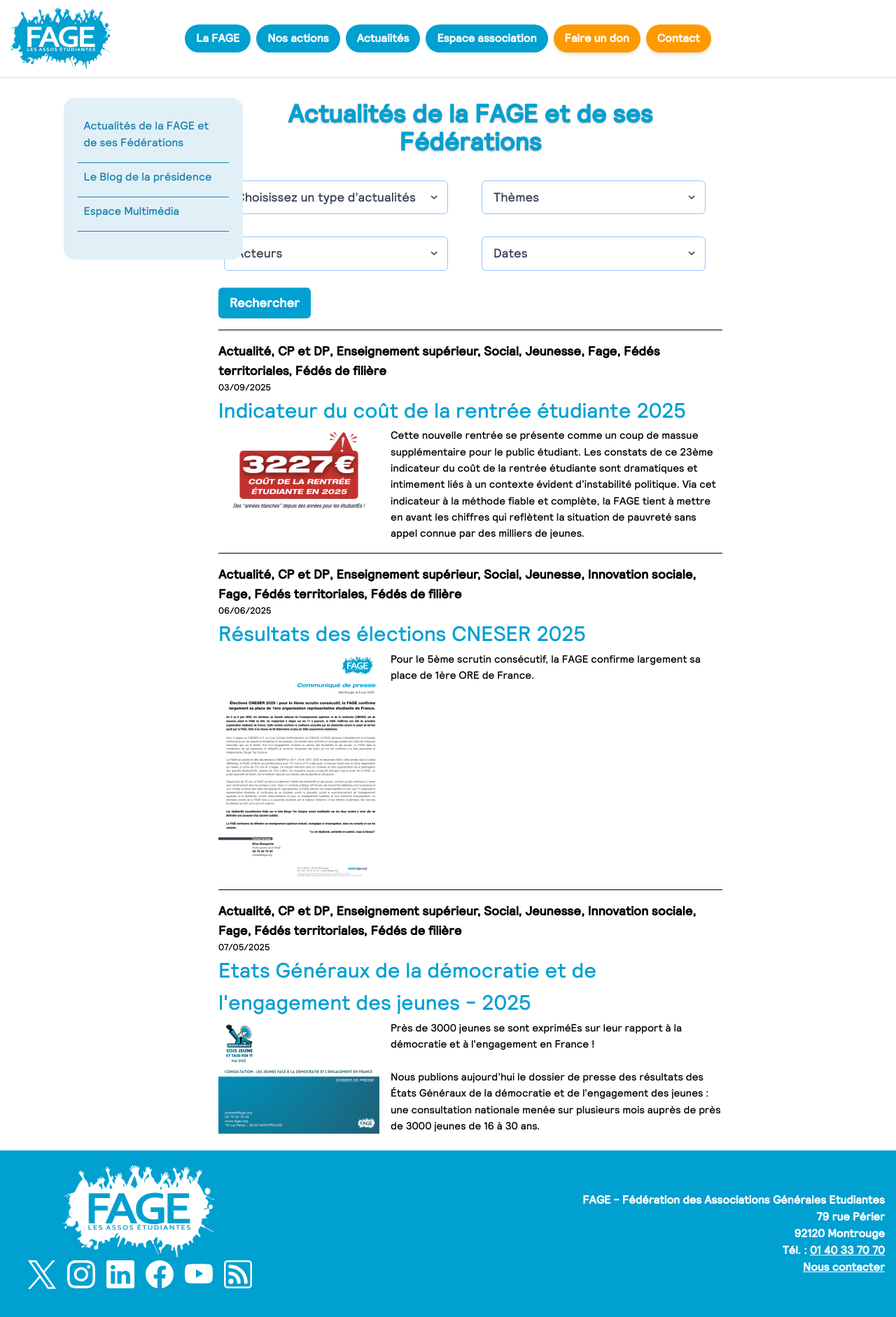
After one commit to ne1i/but_a2_sae_s3, a PHP site: page /actu.html in a window 1280 px wide. The commit adds this page. Shown: the whole page at 70% size. Run offline with PHP 8.4, Linux system fonts and the light colour scheme.

Commit message:
Develop sekou (#23)
* Page actualités et Blog du président

* Page actualités et Blog du président

* abort

```diff
--- /dev/null
+++ b/static/actu.html
@@ -0,0 +1,368 @@
+<!DOCTYPE html>
+<html lang="fr">
+<head>
+    <meta charset="UTF-8">
+    <meta name="viewport" content="width=device-width, initial-scale=1.0">
+    <title>Actualites</title>
+    <link rel="stylesheet" href="style.css">
+</head>
+
+
+<body>
+    <header
+            class="flex lg:items-center items-stretch justify-stretch lg:justify-between lg:flex-row flex-col sticky top-0 left-0 right-0 z-10 bg-white shadow-sm p-3 lg:p-0">
+        <div class="flex items-center justify-between lg:justify-start">
+            <button class="lg:hidden hover:bg-fage-100 active:bg-fage-200 p-2 rounded flex flex-col gap-1"
+                    title="Ouvrir/fermer le menu">
+                <span class="sr-only">Menu</span>
+                <span class="block w-8 h-1 bg-fage-400 rounded"></span>
+                <span class="block w-8 h-1 bg-fage-400 rounded"></span>
+                <span class="block w-8 h-1 bg-fage-400 rounded"></span>
+            </button>
+
+            <script>
+                const button = document.querySelector("button");
+                button.addEventListener("click", () => {
+                    button.classList.toggle("active");
+                    const nav = document.querySelector("nav");
+                    nav.classList.toggle("hidden");
+                });
+            </script>
+
+            <a class href="index.html">
+                    <span class="hidden" aria-hidden="true">Retour à
+                        l'accueil</span>
+                <img src="assets/image/Logo_FAGE.svg" alt="Logo_FAGE" class="lg:max-w-40 max-w-20 lg:m-2" />
+            </a>
+        </div>
+
+        <nav class="justify-center hidden lg:flex active">
+            <ul class="flex flex-1 flex-wrap gap-2 lg:flex-row flex-col items-stretch lg:items-center w-full lg:w-auto">
+                <li>
+                    <a href="index.html"
+                            class="block text-center bg-fage-500 hover:bg-fage-600 active:bg-fage-700 rounded-full px-4 text-white py-2 font-bold">
+                        La FAGE
+                    </a>
+                </li>
+                <li>
+                    <a
+                            class="block text-center bg-fage-500 hover:bg-fage-600 active:bg-fage-700 py-2 rounded-full px-4 text-white font-bold">Nos
+                        actions</a>
+                </li>
+                <li>
+                    <a href="actu.html"
+                            class="block text-center bg-fage-500 hover:bg-fage-600 active:bg-fage-700 py-2 rounded-full px-4 text-white font-bold">Actualités</a>
+                </li>
+
+                <li>
+                    <a href="espace_asso.html"
+                       class="block text-center bg-fage-500 hover:bg-fage-600 active:bg-fage-700 py-2 rounded-full px-4 text-white font-bold">Espace
+                        association</a>
+                </li>
+                <li>
+                    <a href="https://www.helloasso.com/associations/federation-des-associations-generales-etudiantes-fage/formulaires/1"
+                       target="_blank"
+                       class=" block text-center bg-amber-500 hover:bg-amber-600 active:bg-amber-700 py-2 rounded-3xl px-4 text-white font-bold shadow-md">Faire
+                        un don</a>
+                </li>
+                <li><a
+                        class="block text-center bg-amber-500 hover:bg-amber-600 active:bg-amber-700 py-2 rounded-3xl px-4 text-white font-bold shadow-md">Contact</a>
+                </li>
+            </ul>
+        </nav>
+
+
+        <img src="assets/image/Logo_FAGE.svg" alt="Logo_FAGE"
+             class="invisible lg:max-w-40 max-w-20 m-2 lg:block hidden" />
+
+
+    </header>
+    <!---------------------------------------------------------------------- PAGE PRINCIPALE ---------------------------------------------------------------------------------------->
+    <main class="flex justify-center mb-6  lg:w-9/12 mx-auto">
+
+
+        <aside class ="z-100">
+
+            <script>
+                document.addEventListener("DOMContentLoaded", function () {
+                    /** @type {HTMLButtonElement}*/
+                    const button = document.getElementById("sidePanelBtn");
+                    /** @type {HTMLDivElement}*/
+                    const sidePanel = document.getElementById("sidePanel");
+
+                    button.addEventListener("click", function () {
+                        sidePanel.classList.toggle("-translate-x-full");
+                        button.children[0].classList.toggle("rotate-180");
+                    })
+                })
+            </script>
+            <div id="sidePanel"
+                 class="py-10 pt-5 px-5 mr-4  bg-fage-50 rounded-l-none rounded-tr-none  rounded-2xl  mt-10 left-0 top-30 h-fit fixed -translate-x-full transition ease-out lg:hidden block max-w-8/12">
+                <button id="sidePanelBtn"
+                        class="absolute top-0 left-full bg-fage-100 hover:bg-fage-200 rounded-r-2xl p-2 text-center lg:hidden">
+                    <svg xmlns="http://www.w3.org/2000/svg" viewBox="0 0 640 640" class="transition w-8">
+                        <path
+                                d="M566.6 342.6C579.1 330.1 579.1 309.8 566.6 297.3L406.6 137.3C394.1 124.8 373.8 124.8 361.3 137.3C348.8 149.8 348.8 170.1 361.3 182.6L466.7 288L96 288C78.3 288 64 302.3 64 320C64 337.7 78.3 352 96 352L466.7 352L361.3 457.4C348.8 469.9 348.8 490.2 361.3 502.7C373.8 515.2 394.1 515.2 406.6 502.7L566.6 342.7z" />
+                    </svg>
+                </button>
+                <ul class="">
+                    <li class=" border-b text-fage-600 hover:text-fage-900">
+                        <a href=" actu.html" class=" p-2 mb-2 inline-block">Actualités de la FAGE et de ses Fédérations </a>
+                    </li>
+                    <li class=" border-b text-fage-600 hover:text-fage-900">
+                        <a href="blog.html" class="  p-2 mb-2 inline-block">Le Blog de la présidence </a>
+                    </li>
+                    <li class=" border-b text-fage-600 hover:text-fage-900">
+                        <a href="" class="  p-2 mb-2 inline-block">Espace Multimédia </a>
+                    </li>
+
+
+                </ul>
+            </div>
+            <!-- Écran large -->
+            <div
+                    class=" py-10 pt-5 px-5 mr-4 w-64 bg-fage-50 rounded-2xl mt-10 lg:block hidden md:items-start fixed top-1/8 left-1/14 ">
+                <ul>
+                    <li class=" border-b text-fage-600 hover:text-fage-900">
+                        <a href="actu.html" class=" p-2 mb-2 inline-block">Actualités de la FAGE et de ses Fédérations </a>
+                    </li>
+                    <li class=" border-b text-fage-600 hover:text-fage-900">
+                        <a href="blog.html" class="  p-2 mb-2 inline-block">Le Blog de la présidence </a>
+                    </li>
+                    <li class=" border-b text-fage-600 hover:text-fage-900">
+                        <a href="" class="  p-2 mb-2 inline-block">Espace Multimédia </a>
+                    </li>
+                </ul>
+            </div>
+        </aside>
+
+
+
+        <article class="lg:mt-8 lg:w-9/12 text-lg p-10 lg:p-0 ml-16">
+
+            <h1 class="text-center text-4xl text-fage-500 font-bold text-shadow-md">
+                Actualités de la FAGE et de ses Fédérations
+            </h1>
+<br>
+            <div class="grid grid-cols-1 md:grid-cols-2 gap-4">
+
+                <figure class="relative w-80 m-2">
+                    <p class="sr-only">Filtre par type d'actualités</p>
+                    <select class="block appearance-none w-full bg-white border border-blue-300 text-gray-700 py-3 px-4 pr-10 rounded-md leading-tight focus:outline-none focus:bg-white focus:border-blue-500">
+                        <option disabled selected>Choisissez un type d'actualités</option>
+                        <option>CD et DP</option>
+                        <option>Interviews</option>
+                    </select>
+                    <figure class="pointer-events-none absolute inset-y-0 right-0 flex items-center px-3 text-gray-700">
+                        <svg class="fill-current h-4 w-4" xmlns="http://www.w3.org/2000/svg" viewBox="0 0 20 20">
+                            <path d="M9.293 12.95l.707.707L15.657 8l-1.414-1.414L10 10.828 5.757 6.586 4.343 8z"/>
+                        </svg>
+                    </figure>
+                </figure>
+
+                <figure class="relative w-80 m-2">
+                    <p class="sr-only">Filtre par thèmes</p>
+                    <select class="block appearance-none w-full bg-white border border-blue-300 text-gray-700 py-3 px-4 pr-10 rounded-md leading-tight focus:outline-none focus:bg-white focus:border-blue-500">
+                        <option disabled selected>Thèmes</option>
+                        <option>Enseignement supérieur</option>
+                        <option>Social</option>
+                        <option>Jeunesse</option>
+                        <option>Innovation sociale</option>
+                        <option>Formation</option>
+                    </select>
+                    <figure class="pointer-events-none absolute inset-y-0 right-0 flex items-center px-3 text-gray-700">
+                        <svg class="fill-current h-4 w-4" xmlns="http://www.w3.org/2000/svg" viewBox="0 0 20 20">
+                            <path d="M9.293 12.95l.707.707L15.657 8l-1.414-1.414L10 10.828 5.757 6.586 4.343 8z"/>
+                        </svg>
+                    </figure>
+                </figure>
+
+                <figure class="relative w-80 m-2">
+                    <p class="sr-only">Filtre par acteurs</p>
+                    <select class="block appearance-none w-full bg-white border border-blue-300 text-gray-700 py-3 px-4 pr-10 rounded-md leading-tight focus:outline-none focus:bg-white focus:border-blue-500">
+                        <option disabled selected>Acteurs</option>
+                        <option>Fage</option>
+                        <option>Fedés Territoriales</option>
+                        <option>Fédés de filiere</option>
+                        <option>Membres associés</option>
+                    </select>
+                    <figure class="pointer-events-none absolute inset-y-0 right-0 flex items-center px-3 text-gray-700">
+                        <svg class="fill-current h-4 w-4" xmlns="http://www.w3.org/2000/svg" viewBox="0 0 20 20">
+                            <path d="M9.293 12.95l.707.707L15.657 8l-1.414-1.414L10 10.828 5.757 6.586 4.343 8z"/>
+                        </svg>
+                    </figure>
+                </figure>
+
+                <figure class="relative w-80 m-2">
+                    <p class="sr-only">Filtre par dates</p>
+                    <select class="block appearance-none w-full bg-white border border-blue-300 text-gray-700 py-3 px-4 pr-10 rounded-md leading-tight focus:outline-none focus:bg-white focus:border-blue-500">
+                        <option disabled selected>Dates</option>
+                        <option>Aujourd'hui</option>
+                        <option>Cette semaine</option>
+                    </select>
+                    <figure class="pointer-events-none absolute inset-y-0 right-0 flex items-center px-3 text-gray-700">
+                        <svg class="fill-current h-4 w-4" xmlns="http://www.w3.org/2000/svg" viewBox="0 0 20 20">
+                            <path d="M9.293 12.95l.707.707L15.657 8l-1.414-1.414L10 10.828 5.757 6.586 4.343 8z"/>
+                        </svg>
+                    </figure>
+                </figure>
+                <article class="relative w-80">
+                    <button class="block text-center bg-fage-500 hover:bg-fage-600 active:bg-fage-700 rounded-md px-4 text-white py-2 font-bold">
+                        Rechercher
+                    </button>
+                </article>
+
+            </div>
+            <hr class="my-4">
+            <div>
+                <ul >
+                    <li>
+                        <a href="https://www.fage.org/news/actualites-fage-federations/2025-09-03,DP-FAGE-ICDR-2025.htm" class="block">
+                        <span class="font-bold text-[18px]">
+                          Actualité, CP et DP, Enseignement supérieur, Social, Jeunesse, Fage, Fédés territoriales, Fédés de filière
+                         </span>
+                            <p class="date font-light text-[13px]">
+                                03/09/2025
+                            </p>
+                            <h3 class="text-fage-500 text-[30px]">
+                                Indicateur du coût de la rentrée étudiante 2025
+                            </h3>
+                            <div class="flex lg:flex-row flex-col gap-4 lg:items-start items-center">
+                                <img src="assets/image/article1.png" alt="Indicateur du coût de la rentrée étudiante 2025" width="230" height="141">
+                                <p class="flex-1 text-[15px]">
+                                    Cette nouvelle rentrée se présente comme un coup de massue supplémentaire pour le public étudiant. Les constats de ce 23ème indicateur du coût de la rentrée étudiante sont dramatiques et intimement liés à un contexte évident d’instabilité politique. Via cet indicateur à la méthode fiable et complète, la FAGE tient à mettre en avant les chiffres qui reflètent la situation de pauvreté sans appel connue par des milliers de jeunes.
+                                </p>
+                            </div>
+                        </a>
+                    </li>
+
+                    <hr class="my-4">
+
+                    <li>
+                        <a href=https://www.fage.org/news/actualites-fage-federations/2025-06-06,resultats-cneser-2025.htm class="block">
+                        <span class="font-bold text-[18px]">
+                          Actualité, CP et DP, Enseignement supérieur, Social, Jeunesse, Innovation sociale, Fage, Fédés territoriales, Fédés de filière
+                         </span>
+                            <p class="date font-light text-[13px]">
+                                06/06/2025
+                            </p>
+                            <h3 class="text-fage-500 text-[30px]">
+                                Résultats des élections CNESER 2025
+                            </h3>
+                            <div class="flex lg:flex-row flex-col gap-4 lg:items-start items-center">
+                                <img src="assets/image/article2.png" alt="Indicateur du coût de la rentrée étudiante 2025" width="230" height="141">
+                                <p class="flex-1 text-[15px]">
+                                    Pour le 5ème scrutin consécutif, la FAGE confirme largement sa place de 1ère ORE de France.
+                                </p>
+                            </div>
+                        </a>
+                    </li>
+
+                    <hr class="my-4">
+
+                    <li>
+                        <a href=https://www.fage.org/news/actualites-fage-federations/2025-05-07,etats-generaux-2025.htm class="block">
+                        <span class="font-bold text-[18px]">
+                          Actualité, CP et DP, Enseignement supérieur, Social, Jeunesse, Innovation sociale, Fage, Fédés territoriales, Fédés de filière
+                         </span>
+                            <p class="date font-light text-[13px]">
+                                07/05/2025
+                            </p>
+                            <h3 class="text-fage-500 text-[30px]">
+                                Etats Généraux de la démocratie et de l'engagement des jeunes - 2025
+                            </h3>
+                            <div class="flex lg:flex-row flex-col gap-4 lg:items-start items-center">
+                                <img src="assets/image/article3.png" alt="Indicateur du coût de la rentrée étudiante 2025" width="230" height="141">
+                                <p class="flex-1  text-[15px]">
+                                    Près de 3000 jeunes se sont expriméEs sur leur rapport à la démocratie et à l'engagement en France !
+                                    <br>
+                                    <br>
+                                    Nous publions aujourd’hui le dossier de presse des résultats des États Généraux de la démocratie et de l’engagement des jeunes : une consultation nationale menée sur plusieurs mois auprès de près de 3000 jeunes de 16 à 30 ans.
+                                </p>
+                            </div>
+                        </a>
+                    </li>
+                </ul>
+            </div>
+
+        </article>
+
+
+
+
+    </main>
+
+    <!---------------------------------------------------------------------- PAGE PRINCIPALE ---------------------------------------------------------------------------------------->
+
+    <footer class="w-full bg-fage-500 text-white p-4">
+        <div class="flex flex-col lg:flex-row  justify-between min-h-50 items-center">
+            <div class="flex flex-col lg:justify-start items-center">
+                <img src="assets/image/Logo_FAGE_blanc.svg" alt="Logo FAGE" class="max-w-60">
+                <div class="lg:mt-0 mt-6 p-6 pt-0 flex lg:justify-start justify-center gap-4">
+                    <a target="_blank" href="https://x.com/la_fage">
+                        <svg class="w-10 hover:invert" viewBox="0 0 1200 1227" fill="none"
+                             xmlns="http://www.w3.org/2000/svg">
+                            <path
+                                    d="M714.163 519.284L1160.89 0H1055.03L667.137 450.887L357.328 0H0L468.492 681.821L0 1226.37H105.866L515.491 750.218L842.672 1226.37H1200L714.137 519.284H714.163ZM569.165 687.828L521.697 619.934L144.011 79.6944H306.615L611.412 515.685L658.88 583.579L1055.08 1150.3H892.476L569.165 687.854V687.828Z"
+                                    fill="white" />
+                        </svg>
+                    </a>
+                    <a target="_blank" href="https://www.instagram.com/la_fage/">
+                        <svg xmlns="http://www.w3.org/2000/svg" fill="currentColor" class="w-10 hover:invert"
+                             viewBox="0 0 16 16">
+                            <path
+                                    d="M8 0C5.829 0 5.556.01 4.703.048 3.85.088 3.269.222 2.76.42a3.9 3.9 0 0 0-1.417.923A3.9 3.9 0 0 0 .42 2.76C.222 3.268.087 3.85.048 4.7.01 5.555 0 5.827 0 8.001c0 2.172.01 2.444.048 3.297.04.852.174 1.433.372 1.942.205.526.478.972.923 1.417.444.445.89.719 1.416.923.51.198 1.09.333 1.942.372C5.555 15.99 5.827 16 8 16s2.444-.01 3.298-.048c.851-.04 1.434-.174 1.943-.372a3.9 3.9 0 0 0 1.416-.923c.445-.445.718-.891.923-1.417.197-.509.332-1.09.372-1.942C15.99 10.445 16 10.173 16 8s-.01-2.445-.048-3.299c-.04-.851-.175-1.433-.372-1.941a3.9 3.9 0 0 0-.923-1.417A3.9 3.9 0 0 0 13.24.42c-.51-.198-1.092-.333-1.943-.372C10.443.01 10.172 0 7.998 0zm-.717 1.442h.718c2.136 0 2.389.007 3.232.046.78.035 1.204.166 1.486.275.373.145.64.319.92.599s.453.546.598.92c.11.281.24.705.275 1.485.039.843.047 1.096.047 3.231s-.008 2.389-.047 3.232c-.035.78-.166 1.203-.275 1.485a2.5 2.5 0 0 1-.599.919c-.28.28-.546.453-.92.598-.28.11-.704.24-1.485.276-.843.038-1.096.047-3.232.047s-2.39-.009-3.233-.047c-.78-.036-1.203-.166-1.485-.276a2.5 2.5 0 0 1-.92-.598 2.5 2.5 0 0 1-.6-.92c-.109-.281-.24-.705-.275-1.485-.038-.843-.046-1.096-.046-3.233s.008-2.388.046-3.231c.036-.78.166-1.204.276-1.486.145-.373.319-.64.599-.92s.546-.453.92-.598c.282-.11.705-.24 1.485-.276.738-.034 1.024-.044 2.515-.045zm4.988 1.328a.96.96 0 1 0 0 1.92.96.96 0 0 0 0-1.92m-4.27 1.122a4.109 4.109 0 1 0 0 8.217 4.109 4.109 0 0 0 0-8.217m0 1.441a2.667 2.667 0 1 1 0 5.334 2.667 2.667 0 0 1 0-5.334" />
+                        </svg>
+                    </a>
+                    <a target="_blank" href="https://www.linkedin.com/company/la-fage/">
+                        <svg xmlns="http://www.w3.org/2000/svg" fill="currentColor" class="w-10 hover:invert"
+                             viewBox="0 0 16 16">
+                            <path
+                                    d="M0 1.146C0 .513.526 0 1.175 0h13.65C15.474 0 16 .513 16 1.146v13.708c0 .633-.526 1.146-1.175 1.146H1.175C.526 16 0 15.487 0 14.854zm4.943 12.248V6.169H2.542v7.225zm-1.2-8.212c.837 0 1.358-.554 1.358-1.248-.015-.709-.52-1.248-1.342-1.248S2.4 3.226 2.4 3.934c0 .694.521 1.248 1.327 1.248zm4.908 8.212V9.359c0-.216.016-.432.08-.586.173-.431.568-.878 1.232-.878.869 0 1.216.662 1.216 1.634v3.865h2.401V9.25c0-2.22-1.184-3.252-2.764-3.252-1.274 0-1.845.7-2.165 1.193v.025h-.016l.016-.025V6.169h-2.4c.03.678 0 7.225 0 7.225z" />
+                        </svg>
+                    </a>
+                    <a target="_blank" href="http://www.facebook.com/fage.org">
+                        <svg xmlns="http://www.w3.org/2000/svg" fill="currentColor" class="w-10 hover:invert"
+                             viewBox="0 0 16 16">
+                            <path
+                                    d="M16 8.049c0-4.446-3.582-8.05-8-8.05C3.58 0-.002 3.603-.002 8.05c0 4.017 2.926 7.347 6.75 7.951v-5.625h-2.03V8.05H6.75V6.275c0-2.017 1.195-3.131 3.022-3.131.876 0 1.791.157 1.791.157v1.98h-1.009c-.993 0-1.303.621-1.303 1.258v1.51h2.218l-.354 2.326H9.25V16c3.824-.604 6.75-3.934 6.75-7.951" />
+                        </svg>
+                    </a>
+                    <a target="_blank" href="https://www.youtube.com/@associationfage">
+                        <svg xmlns="http://www.w3.org/2000/svg" fill="currentColor" class="w-10 hover:invert"
+                             viewBox="0 0 16 16">
+                            <path
+                                    d="M8.051 1.999h.089c.822.003 4.987.033 6.11.335a2.01 2.01 0 0 1 1.415 1.42c.101.38.172.883.22 1.402l.01.104.022.26.008.104c.065.914.073 1.77.074 1.957v.075c-.001.194-.01 1.108-.082 2.06l-.008.105-.009.104c-.05.572-.124 1.14-.235 1.558a2.01 2.01 0 0 1-1.415 1.42c-1.16.312-5.569.334-6.18.335h-.142c-.309 0-1.587-.006-2.927-.052l-.17-.006-.087-.004-.171-.007-.171-.007c-1.11-.049-2.167-.128-2.654-.26a2.01 2.01 0 0 1-1.415-1.419c-.111-.417-.185-.986-.235-1.558L.09 9.82l-.008-.104A31 31 0 0 1 0 7.68v-.123c.002-.215.01-.958.064-1.778l.007-.103.003-.052.008-.104.022-.26.01-.104c.048-.519.119-1.023.22-1.402a2.01 2.01 0 0 1 1.415-1.42c.487-.13 1.544-.21 2.654-.26l.17-.007.172-.006.086-.003.171-.007A100 100 0 0 1 7.858 2zM6.4 5.209v4.818l4.157-2.408z" />
+                        </svg>
+                    </a>
+                    <a target="_blank" href="https://www.fage.org/rss">
+                        <svg xmlns="http://www.w3.org/2000/svg" fill="currentColor" class="w-10 hover:invert"
+                             viewBox="0 0 16 16">
+                            <path
+                                    d="M14 1a1 1 0 0 1 1 1v12a1 1 0 0 1-1 1H2a1 1 0 0 1-1-1V2a1 1 0 0 1 1-1zM2 0a2 2 0 0 0-2 2v12a2 2 0 0 0 2 2h12a2 2 0 0 0 2-2V2a2 2 0 0 0-2-2z" />
+                            <path
+                                    d="M5.5 12a1.5 1.5 0 1 1-3 0 1.5 1.5 0 0 1 3 0m-3-8.5a1 1 0 0 1 1-1c5.523 0 10 4.477 10 10a1 1 0 1 1-2 0 8 8 0 0 0-8-8 1 1 0 0 1-1-1m0 4a1 1 0 0 1 1-1 6 6 0 0 1 6 6 1 1 0 1 1-2 0 4 4 0 0 0-4-4 1 1 0 0 1-1-1" />
+                        </svg>
+                    </a>
+                </div>
+            </div>
+            <ul class="items-end font-bold">
+                <li class="lg:text-right text-center ">
+                    FAGE - Fédération des Associations Générales Etudiantes
+                </li>
+                <li class="text-center lg:text-right ">79 rue Périer</li>
+                <li class="text-center lg:text-right ">92120 Montrouge</li>
+                <li class="text-center lg:text-right ">Tél. : <a class="underline hover:text-fage-900"
+                                                                 href="tel:+330140337070">01 40
+                    33
+                    70 70</a></li>
+                <li class="underline text-center lg:text-right ">
+                    <a class="hover:text-fage-900">Nous contacter</a>
+                </li>
+            </ul>
+        </div>
+
+    </footer>
+</body>
+
+</html>
```
Also changed, not shown: static/style.css (+0 -32 lines), static/assets/image/article1.png (added), static/assets/image/article2.png (added), static/assets/image/article3.png (added), static/assets/image/billet1.png (added), static/assets/image/billet2.jpeg (added), static/assets/image/billet3.jpeg (added), static/assets/image/billet4.png (added), static/assets/image/billet5.png (added), static/assets/image/billet6.png (added), static/assets/image/billet7.png (added).
